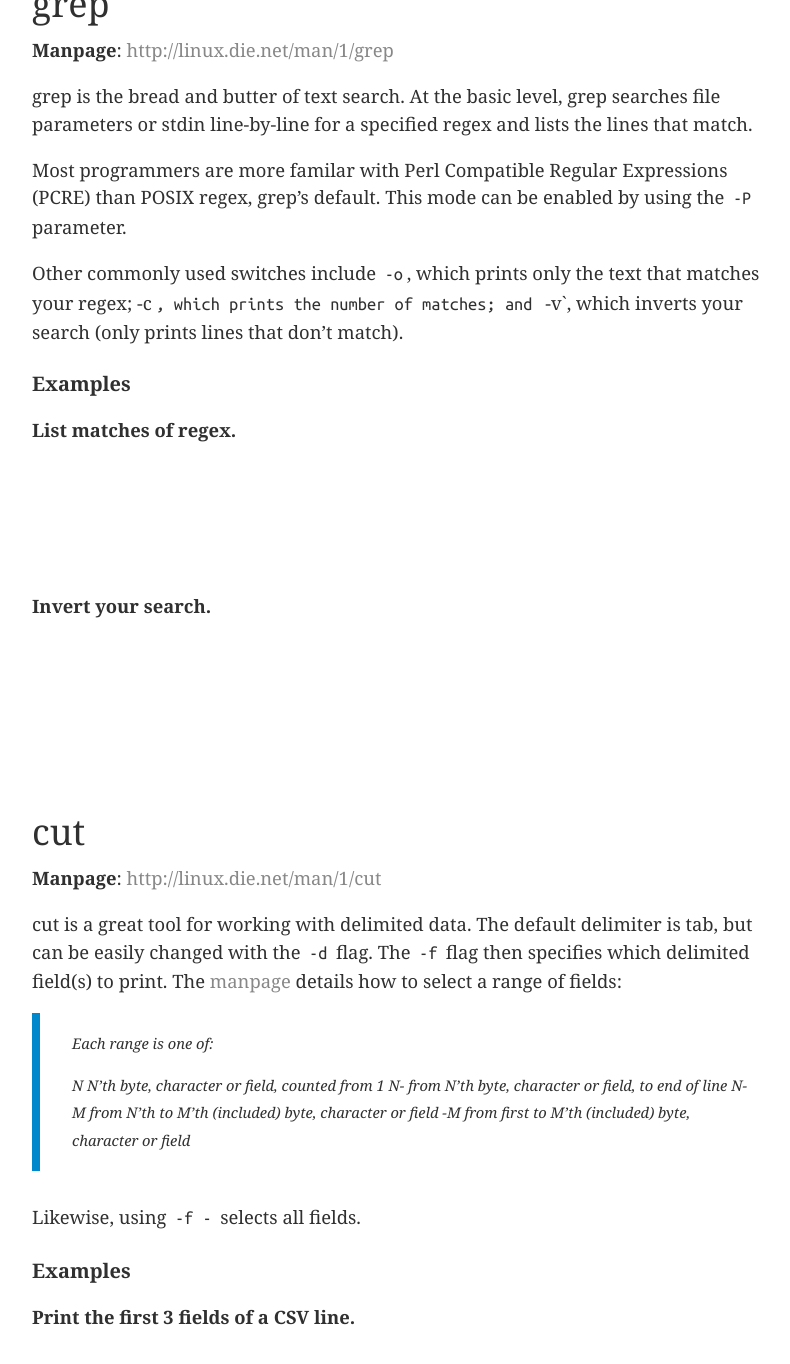
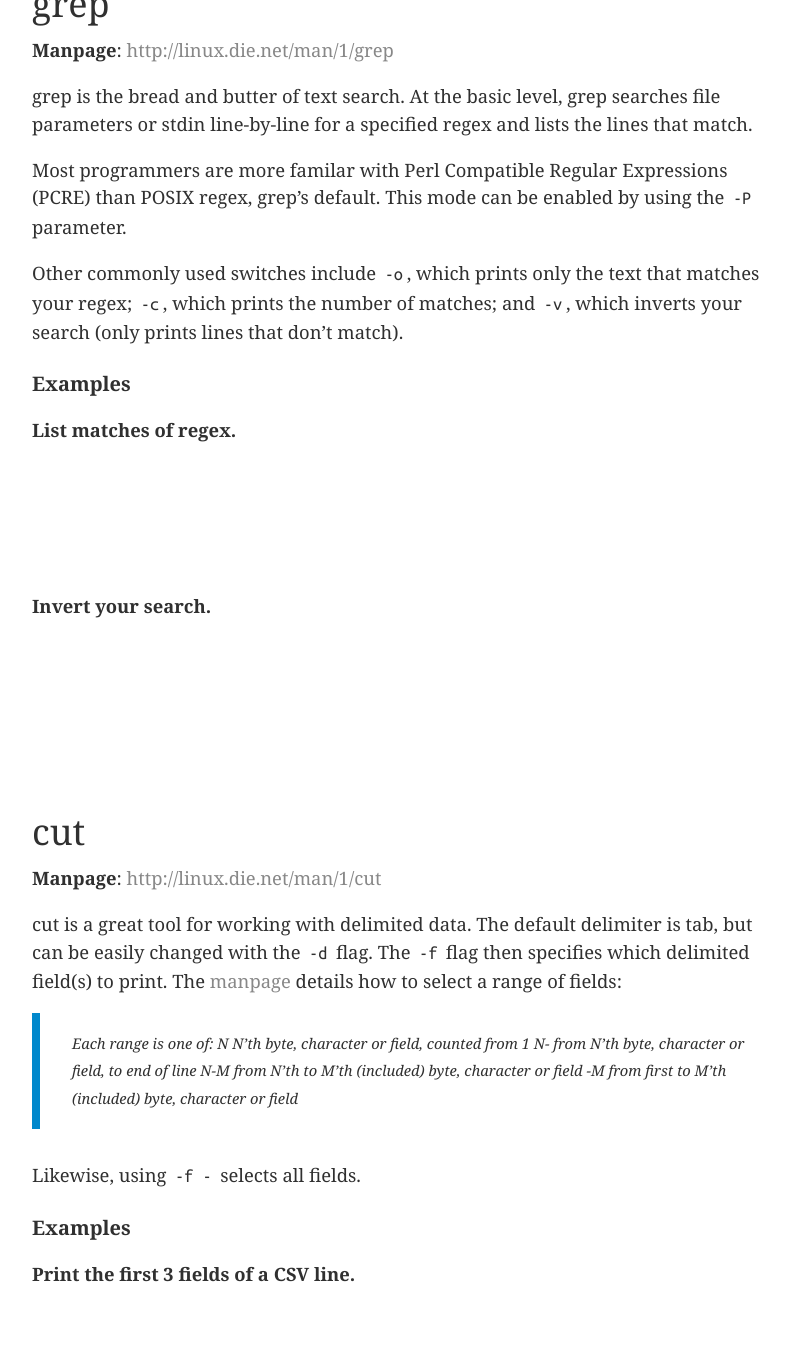
Before and after one commit to abstractOwl/abstractOwl.github.io, a Jekyll site: the page built from _posts/2015-02-08-logs-logs-logs.md, in a window 1280 px wide and 1400 px high, scrolled down 1237 px. Shown: the top 1364 px of the window, without its empty margins (240-1030 px from the left). Built offline with Jekyll 4.4.1, drawn with Linux system fonts in a browser that asks for light colours; comment, search, counter and statistics services are not loaded.

Commit message:
Fixed formatting

```diff
--- a/_posts/2015-02-08-logs-logs-logs.md
+++ b/_posts/2015-02-08-logs-logs-logs.md
@@ -48,7 +48,7 @@ Most programmers are more familar with Perl Compatible Regular Expressions
 the `-P` parameter.
 
 Other commonly used switches include `-o`, which prints only the text that
-matches your regex; -c`, which prints the number of matches; and `-v`,
+matches your regex; `-c`, which prints the number of matches; and `-v`,
 which inverts your search (only prints lines that don't match).
 
 ### Examples
@@ -75,11 +75,10 @@ flag then specifies which delimited field(s) to print. The
 of fields:
 
 > Each range is one of:
->
-> N 	N'th byte, character or field, counted from 1
-> N-	from N'th byte, character or field, to end of line
-> N-M	from N'th to M'th (included) byte, character or field
-> -M	from first to M'th (included) byte, character or field
+> N        N'th byte, character or field, counted from 1
+> N-       from N'th byte, character or field, to end of line
+> N-M      from N'th to M'th (included) byte, character or field
+> -M       from first to M'th (included) byte, character or field
 
 Likewise, using `-f -` selects all fields.
 
```
